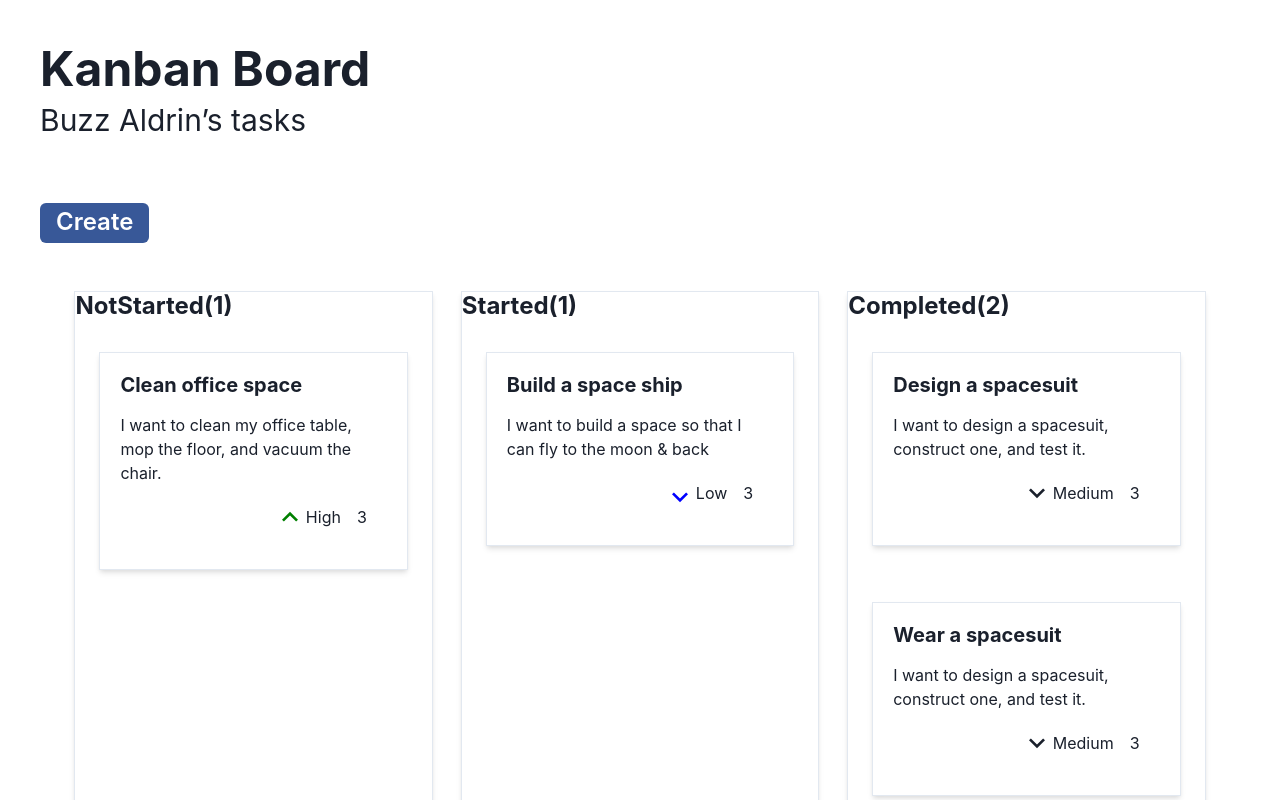
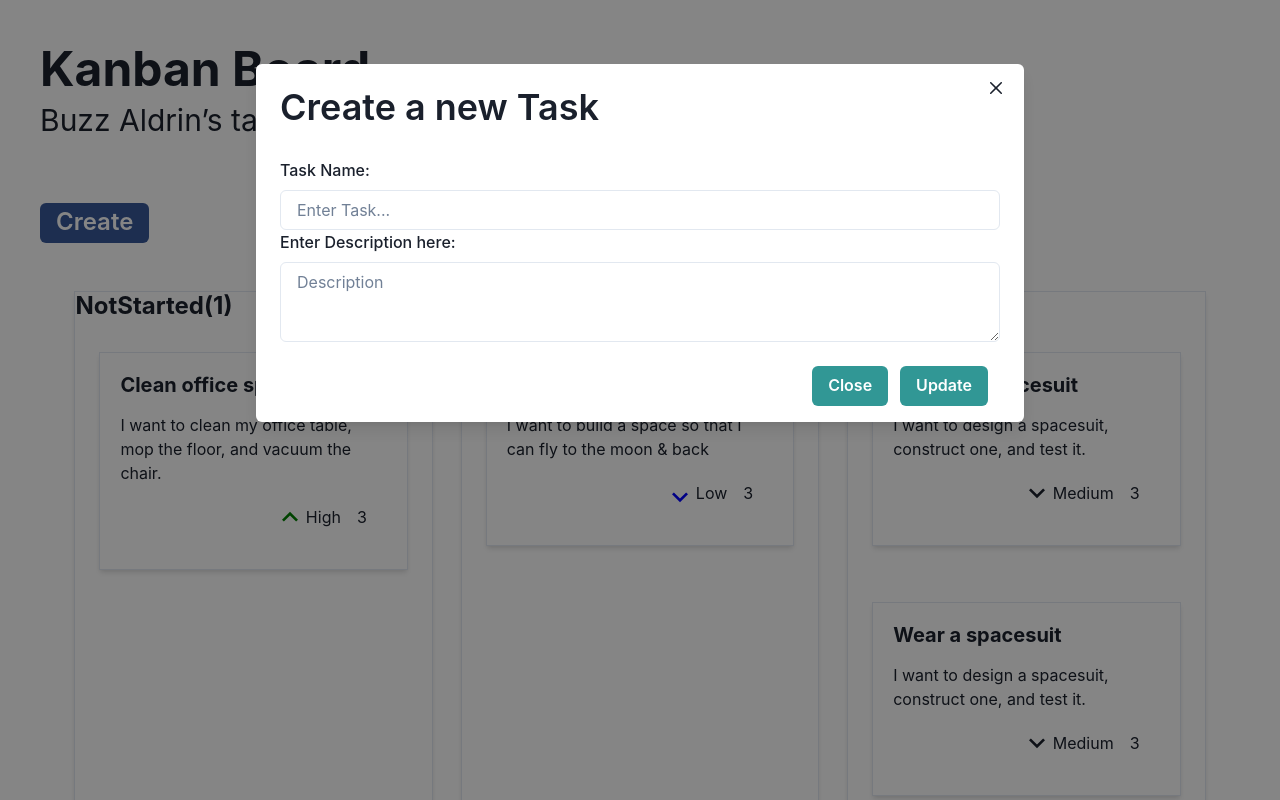
Before and after one commit to gauravrana05/To-Do-List, a React (Create React App) app: page / in a window 1280 px wide. Both pictures are taken after a click on the button "Create". Shown: the top 800 px of the page. Built offline with nearby package versions, Linux system fonts and the light colour scheme.

Commit message:
basicModal

```diff
--- a/src/App.js
+++ b/src/App.js
@@ -1,82 +1,142 @@
-
 import {
-  Stack,
   HStack,
   VStack,
   Text,
-  Box,
   Heading,
-  Container,
   Button,
+  ModalOverlay,
+  ModalContent,
+  ModalHeader,
+  ModalCloseButton,
+  ModalBody,
+  Input,
+  Modal,
+  ModalFooter,
+  Textarea,
+  FormLabel,
+  FormControl,
 } from "@chakra-ui/react"
-import "./App.css"
+import "./css/App.css"
 import { useState } from "react"
-import AddTodo from "./components/AddTodo"
-import TodoList from "./components/TodoList"
+import taskList from "./TaskList.json"
 import DisplayList from "./components/DisplayList"
 
 function App() {
-  const todosList = [
-    { id: 1, text: "Buy eggs" },
-    { id: 2, text: "Walk the dog" },
-    { id: 3, text: "Watch a movie" },
-  ]
-
-  const taskList = [
-    { id: 1, task: { title: "Clean office space", description: "I want to clean my office table, mop the floor, and vacuum the chair. "}, points: 3, type: "notStarted",priority:"High" },
-    { id: 2, task: { title: "Build a space ship ", description: "I want to build a space so that I can fly to the moon & back" }, points:3, type: "started",priority: "Low" },
-    { id: 3, task: { title: "Design a spacesuit", description: "I want to design a spacesuit, construct one, and test it. " },points:3, type: "completed",priority: "Medium" },
-    { id: 4, task: { title: "Wear a spacesuit", description: "I want to design a spacesuit, construct one, and test it. " },points:3, type: "completed",priority: "Medium" },
-  ]
-
-  const [todos, setTodos] = useState(todosList)
-
   const [tasks, setTasks] = useState(taskList)
 
-  function deleteTodo(id) {
-    const newTodos = todos.filter((item) => {
-      return item.id !== id
-    })
+  const [modalTitle, setModalTitle] = useState({})
+  const [modalDescription, setModalDescription] = useState({})
+  const [modalPriority, setModalPriority] = useState({})
+  const [modalPoints, setModalPoints] = useState({})
+  const [modalStatus, setModalStatus] = useState({})
 
-    setTodos(newTodos)
-    console.log(tasks)
+  const [isOpen, setIsOpen] = useState(false)
+
+  function onClose() {
+    setIsOpen(false)
   }
 
-  function addTodo(newTodo) {
-    setTodos([...todos, newTodo])
+  function handleCreateClick() {
+    setIsOpen(true)
+  }
+  function handleTitleInputChange(e, id) {
+    setModalTitle({ ...modalTitle, text: e.target.value })
+    console.log(modalTitle, id)
+  }
+  function handleDescriptionInputChange(e, id) {
+    setModalDescription({ ...modalDescription, text: e.target.value })
+    console.log(modalDescription, id)
   }
 
-  function editTodo(id, updatedTodo) {
-    const updatedItem = todos.map((todo) => {
-      return todo.id === id ? updatedTodo : todo
-    })
-    setTodos(updatedItem)
+  function handlePriorityInputChange(e, id) {
+    setModalPriority({ ...modalPriority, text: e.target.value })
+    console.log(modalPriority, id)
   }
-  function Feature({category}) {
-    return (
-      <VStack align='flex-start' width='28%' height='700px' shadow="md" borderWidth="1px">
-        <DisplayList tasks={tasks} category = {category}/>
-      </VStack>
-    )
+
+  function handleStatusInputChange(e, id) {
+    setModalStatus({ ...modalStatus, text: e.target.value })
+    console.log(modalStatus, id)
+  }
+
+  function handlePointsInputChange(e, id) {
+    setModalPoints({ ...modalPoints, text: e.target.value })
+    console.log(modalPoints, id)
+  }
+  function handleCreateSubmit(e) {
+    e.preventDefault()
+    setModalTitle("")
+    setModalDescription("")
+    setModalPoints()
+    setModalPriority()
+    setModalStatus()
+    setIsOpen(false)
   }
 
   return (
+    <VStack align="flex-start">
+      <HStack padding="40px" display="block" justifySelf="start" left="0">
+        <Heading fontSize="xxx-large">Kanban Board</Heading>
+        <Text fontSize="3xl">Buzz Aldrin’s tasks</Text>
+        <Button
+          onClick={() => handleCreateClick()}
+          fontSize="2xl"
+          colorScheme="facebook"
+          marginTop="60px"
+        >
+          Create
+        </Button>
+        <Modal isOpen={isOpen} onClose={onClose} size="3xl">
+          <ModalOverlay />
+          <ModalContent>
+            <ModalHeader fontSize="4xl">Create a new Task</ModalHeader>
+            <ModalCloseButton />
+            <form onSubmit={handleCreateSubmit}>
+              <ModalBody>
+                <FormControl>
+                <FormLabel>Task Name: </FormLabel>
+                <Input
+                  value={modalTitle.text}
+                  key={modalTitle.id}
+                  variant="outline"
+                  type="text"
+                  placeholder="Enter Task..."
+                  onChange={handleTitleInputChange}
+                />
+                </FormControl>
+                <FormControl>
+                  <FormLabel>Enter Description here: </FormLabel>
+                <Textarea
+                  value={modalDescription.text}
+                  key={modalDescription.id}
+                  variant="outline"
+                  type="text"
+                  placeholder="Description"
+                  onChange={handleDescriptionInputChange}
+                /></FormControl>
+              </ModalBody>
+              <ModalFooter>
+                <Button colorScheme="teal" mr={3} onClick={onClose}>
+                  Close
+                </Button>
+                <Button type="submit" colorScheme="teal" mr={3}>
+                  Update
+                </Button>
+              </ModalFooter>
+            </form>
+          </ModalContent>
+        </Modal>
+      </HStack>
 
-      <VStack  align='flex-start'>
-        <HStack padding='40px' display='block' justifySelf='start'left='0'>
-          <Heading   fontSize='xxx-large'>Kanban Board</Heading>
-          <Text  fontSize="3xl">Buzz Aldrin’s tasks</Text>
-          <Button fontSize='2xl' colorScheme='facebook' marginTop='60px'>Create</Button>
-        </HStack>
-        <HStack justifyContent='center' gap={7} width='100%'>
-        <Feature category = "notStarted"/>
-        <Feature category="started"/>
-        <Feature category="completed"/>
+      <HStack justifyContent="center" gap={7} width="100%">
+        <DisplayList tasks={tasks} category="notStarted" />
+        <DisplayList tasks={tasks} category="started" />
+        <DisplayList tasks={tasks} category="completed" />
       </HStack>
-      <HStack padding='40px'  justifyContent='center' width='100%'>
-          <Heading>I am a footer</Heading>
-        </HStack>
-      </VStack>
+
+      <HStack padding="40px" justifyContent="center" width="100%">
+        <Heading>I am a footer</Heading>
+      </HStack>
+    </VStack>
   )
 }
 
--- /dev/null
+++ b/src/TaskList.json
@@ -0,0 +1,42 @@
+[
+  {
+    "id": 1,
+    "task": {
+      "title": "Clean office space",
+      "description": "I want to clean my office table, mop the floor, and vacuum the chair. "
+    },
+    "points": 3,
+    "type": "notStarted",
+    "priority": "High"
+  },
+  {
+    "id": 2,
+    "task": {
+      "title": "Build a space ship ",
+      "description": "I want to build a space so that I can fly to the moon & back"
+    },
+    "points": 3,
+    "type": "started",
+    "priority": "Low"
+  },
+  {
+    "id": 3,
+    "task": {
+      "title": "Design a spacesuit",
+      "description": "I want to design a spacesuit, construct one, and test it. "
+    },
+    "points": 3,
+    "type": "completed",
+    "priority": "Medium"
+  },
+  {
+    "id": 4,
+    "task": {
+      "title": "Wear a spacesuit",
+      "description": "I want to design a spacesuit, construct one, and test it. "
+    },
+    "points": 3,
+    "type": "completed",
+    "priority": "Medium"
+  }
+]
--- a/src/components/DisplayList.js
+++ b/src/components/DisplayList.js
@@ -7,37 +7,63 @@ import {
   Heading,
   Box,
 } from "@chakra-ui/react"
-import {ChevronDownIcon, ChevronUpIcon} from "@chakra-ui/icons"
-import React, { useState } from "react"
+import { ChevronDownIcon, ChevronUpIcon } from "@chakra-ui/icons"
 
-function Icon({priority}){
-        return (priority === "Low")? <ChevronDownIcon w={8} h={8} color='blue' mt={4}/>
-                                    :(priority === "Medium")
-                                    ?<ChevronDownIcon w={8} h={8} mt={3} />
-                                    :<ChevronUpIcon w={8} h={8} mt={3} color='green'/>
-
+function Icon({ priority }) {
+  return priority === "Low" ? (
+    <ChevronDownIcon w={8} h={8} color="blue" mt={4} />
+  ) : priority === "Medium" ? (
+    <ChevronDownIcon w={8} h={8} mt={3} />
+  ) : (
+    <ChevronUpIcon w={8} h={8} mt={3} color="green" />
+  )
 }
 
 function DisplayList({ tasks, category }) {
-
-  let categoryTasks = tasks.filter(function check(task){ console.log(task.type, "chal hat boddk" , category);return task.type === category });
+  let categoryTasks = tasks.filter(function check(task) {
+    console.log(task.type, "chal hat boddk", category)
+    return task.type === category
+  })
 
   return !categoryTasks.length ? (
-    <Badge colorScheme="purple" variant="outline" borderRadius="4" p="4" m="5">
-      No todos for Today!!
-    </Badge>
+    <VStack
+      width="28%"
+      height="700px"
+      shadow="md"
+      borderWidth="1px"
+      align="center"
+    >
+      <Badge
+        colorScheme="purple"
+        variant="outline"
+        borderRadius="4"
+        p="4"
+        m="5"
+      >
+        No todos!!
+      </Badge>
+    </VStack>
   ) : (
-    <VStack width="100%" align="flex-start">
-      <Heading fontSize="2xl" textTransform='capitalize'> {category}({categoryTasks.length})</Heading>
+    <VStack
+      width="28%"
+      height="700px"
+      shadow="md"
+      borderWidth="1px"
+      align="flex-start"
+    >
+      <Heading fontSize="2xl" textTransform="capitalize">
+        {" "}
+        {category}({categoryTasks.length})
+      </Heading>
 
-     {categoryTasks.map((item) => (
+      {categoryTasks.map((item) => (
         <HStack>
           <Flex p={6} display="block">
             <Box p={5} shadow="md" borderWidth="1px">
               <Heading fontSize="xl">{item.task.title}</Heading>
               <Text mt={4}>{item.task.description}</Text>
               <Box p={1} display="flex" justifyContent="flex-end">
-                <Icon priority = {item.priority}/>
+                <Icon priority={item.priority} />
                 <Text mt={4}>{item.priority}</Text>
                 <Text m={4}>{item.points}</Text>
               </Box>
--- a/src/index.js
+++ b/src/index.js
@@ -1,6 +1,6 @@
 import React from 'react';
 import ReactDOM from 'react-dom';
-import './index.css';
+import './css/index.css';
 import App from './App';
 
 import { ChakraProvider } from "@chakra-ui/react"
```
Also changed, not shown: src/components/Feature.js (added, +18 -0 lines), src/components/TodoList.js (+8 -24 lines), src/dummy.js (added, +30 -0 lines), src/css/App.css (renamed from src/App.css), src/css/index.css (renamed from src/index.css).
